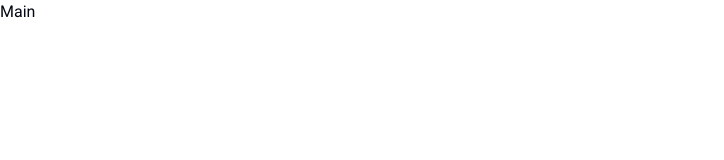
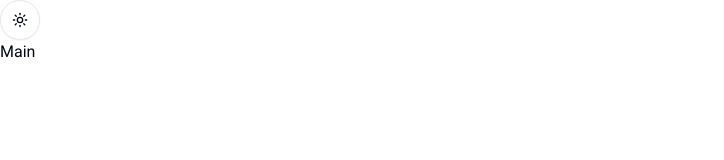
Before and after one commit to 8lad/task-flow-manager-frontend, a Next.js app: page / in a window 1280 px wide. Shown: the top 160 px of the page, without its empty margins (0-724 px from the left). Built offline with nearby package versions, Linux system fonts and the light colour scheme.

Commit message:
feat: Add Header component

```diff
--- a/src/app/layout.tsx
+++ b/src/app/layout.tsx
@@ -24,7 +24,7 @@ export default function RootLayout({
       <body className={`${roboto.className} antialiased`}>
         <ThemeProvider
           attribute="class"
-          defaultTheme="system"
+          defaultTheme="light"
           enableSystem
           disableTransitionOnChange
         >
--- a/src/app/page.tsx
+++ b/src/app/page.tsx
@@ -1,8 +1,10 @@
 import { Footer } from '@/components/shared/Footer/Footer';
+import { Header } from '@/components/shared/Header/Header';
 
 export default function Home() {
   return (
     <div className="flex min-h-screen flex-col">
+      <Header />
       <main className="grow">Main</main>
       <Footer />
     </div>
--- /dev/null
+++ b/src/components/shared/Header/Header.tsx
@@ -0,0 +1,10 @@
+import React from 'react';
+import { ThemeSwitcher } from '../ThemeSwitcher/ThemeSwitcher';
+
+export const Header = () => {
+  return (
+    <header className="w-full">
+      <ThemeSwitcher />
+    </header>
+  );
+};
--- a/src/components/shared/ThemeSwitcher/ThemeSwitcher.tsx
+++ b/src/components/shared/ThemeSwitcher/ThemeSwitcher.tsx
@@ -1,13 +1,20 @@
 'use client';
 
-import React from 'react';
+import React, { useEffect, useState } from 'react';
 import { Sun, Moon } from 'lucide-react';
 import { Button } from '@/components/ui/button';
 import { useTheme } from 'next-themes';
 
 export const ThemeSwitcher = () => {
   const { setTheme, theme } = useTheme();
+  const [isRendered, setIsRendered] = useState(false);
   const toggleTheme = () => setTheme(theme === 'dark' ? 'light' : 'dark');
+
+  useEffect(() => {
+    setIsRendered(true);
+  }, []);
+
+  if (!isRendered) return null;
 
   return (
     <Button
```
